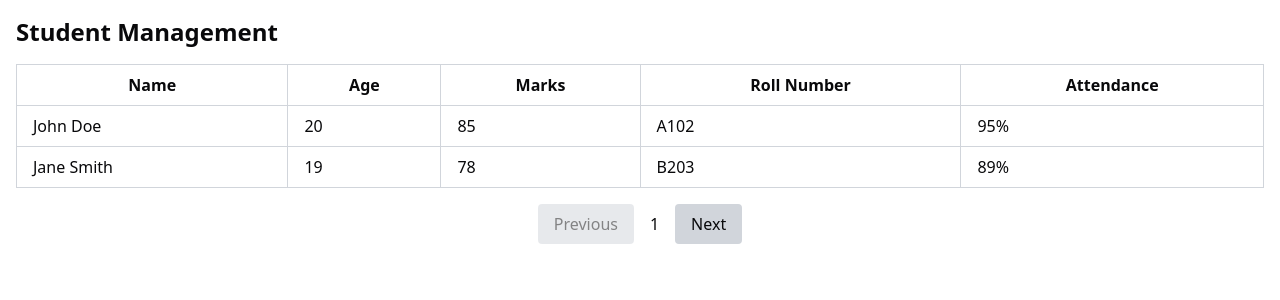
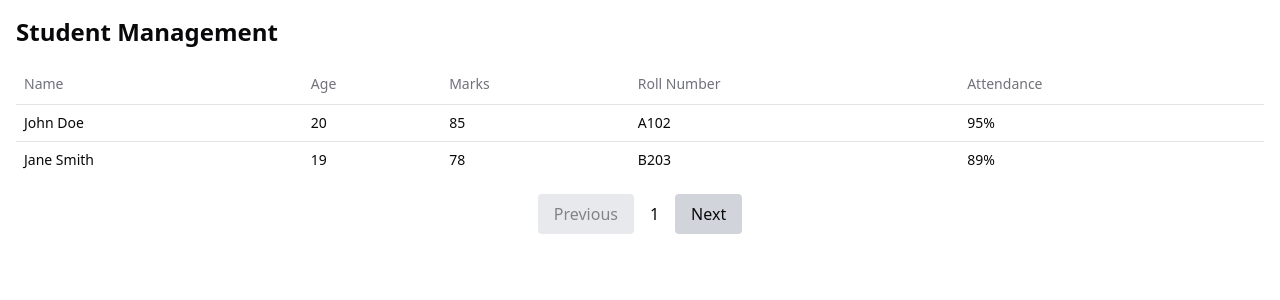
Before and after one commit to Nandini80/StudentManagementPage, a React (Vite) app: page / in a window 1280 px wide. Shown: the top 300 px of the page. Built offline with nearby package versions, Linux system fonts and the light colour scheme.

Commit message:
student table added

```diff
--- a/package.json
+++ b/package.json
@@ -11,6 +11,7 @@
   },
   "dependencies": {
     "@radix-ui/react-slot": "^1.1.1",
+    "@shadcn/ui": "^0.0.4",
     "class-variance-authority": "^0.7.1",
     "clsx": "^2.1.1",
     "lucide-react": "^0.468.0",
--- a/src/App.tsx
+++ b/src/App.tsx
@@ -1,21 +1,13 @@
-import React, { useState, useEffect } from 'react';
-import StudentTable from './components/StudentTable';
-import StudentCard from './components/StudentCard ';
-import Pagination from './components/Pagination';
-import { getStudents } from './utils/getStudents'
-
-interface Student {
-  name: string;
-  age: number;
-  marks: number;
-  rollNumber: string;
-  attendance: string;
-}
+import React, { useState, useEffect } from "react";
+import StudentTable from "./components/StudentTable";
+import Pagination from "./components/Pagination";
+import { getStudents, Student } from "./utils/getStudents";
 
 const App: React.FC = () => {
+  // Explicitly type the students state as an array of Student
   const [students, setStudents] = useState<Student[]>([]);
-  const [page, setPage] = useState<number>(1);
-  const pageSize: number = 10;
+  const [page, setPage] = useState(1);
+  const [pageSize] = useState(10);
 
   useEffect(() => {
     fetchStudents();
@@ -29,14 +21,7 @@ const App: React.FC = () => {
   return (
     <div className="container mx-auto p-4">
       <h1 className="text-2xl font-bold mb-4">Student Management</h1>
-      <div className="hidden md:block">
-        <StudentTable students={students} />
-      </div>
-      <div className="block md:hidden">
-        {students.map((student) => (
-          <StudentCard key={student.rollNumber} student={student} />
-        ))}
-      </div>
+      <StudentTable students={students} />
       <Pagination currentPage={page} onPageChange={setPage} />
     </div>
   );
--- a/src/components/StudentTable.tsx
+++ b/src/components/StudentTable.tsx
@@ -1,4 +1,5 @@
 import React from 'react';
+import { Table, TableBody, TableCell, TableHead, TableHeader, TableRow } from "@/components/ui/table";
 
 interface Student {
   name: string;
@@ -14,28 +15,30 @@ interface StudentTableProps {
 
 const StudentTable: React.FC<StudentTableProps> = ({ students }) => {
   return (
-    <table className="min-w-full table-auto border-collapse border border-gray-200">
-      <thead>
-        <tr>
-          <th className="border border-gray-300 px-4 py-2">Name</th>
-          <th className="border border-gray-300 px-4 py-2">Age</th>
-          <th className="border border-gray-300 px-4 py-2">Marks</th>
-          <th className="border border-gray-300 px-4 py-2">Roll Number</th>
-          <th className="border border-gray-300 px-4 py-2">Attendance</th>
-        </tr>
-      </thead>
-      <tbody>
-        {students.map((student) => (
-          <tr key={student.rollNumber}>
-            <td className="border border-gray-300 px-4 py-2">{student.name}</td>
-            <td className="border border-gray-300 px-4 py-2">{student.age}</td>
-            <td className="border border-gray-300 px-4 py-2">{student.marks}</td>
-            <td className="border border-gray-300 px-4 py-2">{student.rollNumber}</td>
-            <td className="border border-gray-300 px-4 py-2">{student.attendance}</td>
-          </tr>
-        ))}
-      </tbody>
-    </table>
+    <div className="overflow-x-auto">
+      <Table className="min-w-full">
+        <TableHeader>
+          <TableRow>
+            <TableHead>Name</TableHead>
+            <TableHead>Age</TableHead>
+            <TableHead>Marks</TableHead>
+            <TableHead>Roll Number</TableHead>
+            <TableHead>Attendance</TableHead>
+          </TableRow>
+        </TableHeader>
+        <TableBody>
+          {students.map((student) => (
+            <TableRow key={student.rollNumber}>
+              <TableCell>{student.name}</TableCell>
+              <TableCell>{student.age}</TableCell>
+              <TableCell>{student.marks}</TableCell>
+              <TableCell>{student.rollNumber}</TableCell>
+              <TableCell>{student.attendance}</TableCell>
+            </TableRow>
+          ))}
+        </TableBody>
+      </Table>
+    </div>
   );
 };
 
--- /dev/null
+++ b/src/components/ui/table.tsx
@@ -0,0 +1,120 @@
+import * as React from "react"
+
+import { cn } from "@/lib/utils"
+
+const Table = React.forwardRef<
+  HTMLTableElement,
+  React.HTMLAttributes<HTMLTableElement>
+>(({ className, ...props }, ref) => (
+  <div className="relative w-full overflow-auto">
+    <table
+      ref={ref}
+      className={cn("w-full caption-bottom text-sm", className)}
+      {...props}
+    />
+  </div>
+))
+Table.displayName = "Table"
+
+const TableHeader = React.forwardRef<
+  HTMLTableSectionElement,
+  React.HTMLAttributes<HTMLTableSectionElement>
+>(({ className, ...props }, ref) => (
+  <thead ref={ref} className={cn("[&_tr]:border-b", className)} {...props} />
+))
+TableHeader.displayName = "TableHeader"
+
+const TableBody = React.forwardRef<
+  HTMLTableSectionElement,
+  React.HTMLAttributes<HTMLTableSectionElement>
+>(({ className, ...props }, ref) => (
+  <tbody
+    ref={ref}
+    className={cn("[&_tr:last-child]:border-0", className)}
+    {...props}
+  />
+))
+TableBody.displayName = "TableBody"
+
+const TableFooter = React.forwardRef<
+  HTMLTableSectionElement,
+  React.HTMLAttributes<HTMLTableSectionElement>
+>(({ className, ...props }, ref) => (
+  <tfoot
+    ref={ref}
+    className={cn(
+      "border-t bg-muted/50 font-medium [&>tr]:last:border-b-0",
+      className
+    )}
+    {...props}
+  />
+))
+TableFooter.displayName = "TableFooter"
+
+const TableRow = React.forwardRef<
+  HTMLTableRowElement,
+  React.HTMLAttributes<HTMLTableRowElement>
+>(({ className, ...props }, ref) => (
+  <tr
+    ref={ref}
+    className={cn(
+      "border-b transition-colors hover:bg-muted/50 data-[state=selected]:bg-muted",
+      className
+    )}
+    {...props}
+  />
+))
+TableRow.displayName = "TableRow"
+
+const TableHead = React.forwardRef<
+  HTMLTableCellElement,
+  React.ThHTMLAttributes<HTMLTableCellElement>
+>(({ className, ...props }, ref) => (
+  <th
+    ref={ref}
+    className={cn(
+      "h-10 px-2 text-left align-middle font-medium text-muted-foreground [&:has([role=checkbox])]:pr-0 [&>[role=checkbox]]:translate-y-[2px]",
+      className
+    )}
+    {...props}
+  />
+))
+TableHead.displayName = "TableHead"
+
+const TableCell = React.forwardRef<
+  HTMLTableCellElement,
+  React.TdHTMLAttributes<HTMLTableCellElement>
+>(({ className, ...props }, ref) => (
+  <td
+    ref={ref}
+    className={cn(
+      "p-2 align-middle [&:has([role=checkbox])]:pr-0 [&>[role=checkbox]]:translate-y-[2px]",
+      className
+    )}
+    {...props}
+  />
+))
+TableCell.displayName = "TableCell"
+
+const TableCaption = React.forwardRef<
+  HTMLTableCaptionElement,
+  React.HTMLAttributes<HTMLTableCaptionElement>
+>(({ className, ...props }, ref) => (
+  <caption
+    ref={ref}
+    className={cn("mt-4 text-sm text-muted-foreground", className)}
+    {...props}
+  />
+))
+TableCaption.displayName = "TableCaption"
+
+export {
+  Table,
+  TableHeader,
+  TableBody,
+  TableFooter,
+  TableHead,
+  TableRow,
+  TableCell,
+  TableCaption,
+}
```
Also changed, not shown: 1 other file (tests, documents, lock files or other folders).
